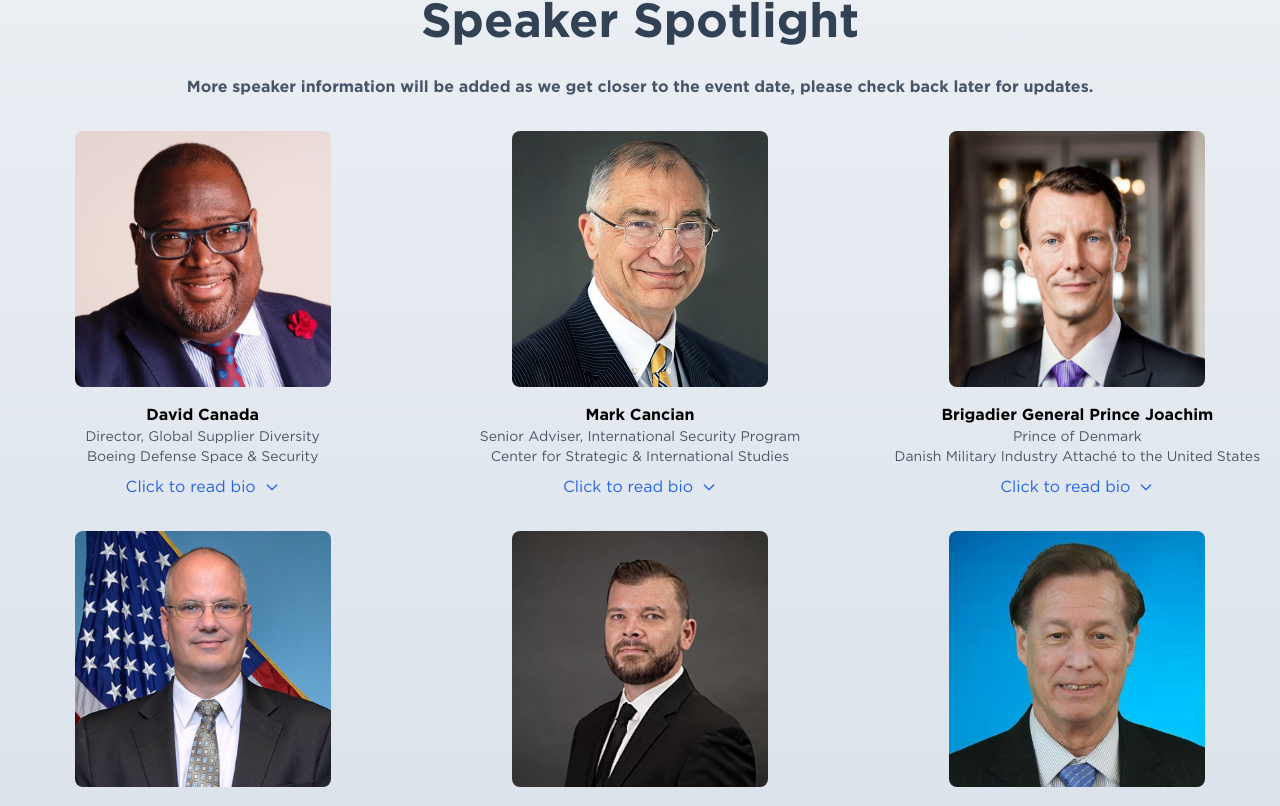
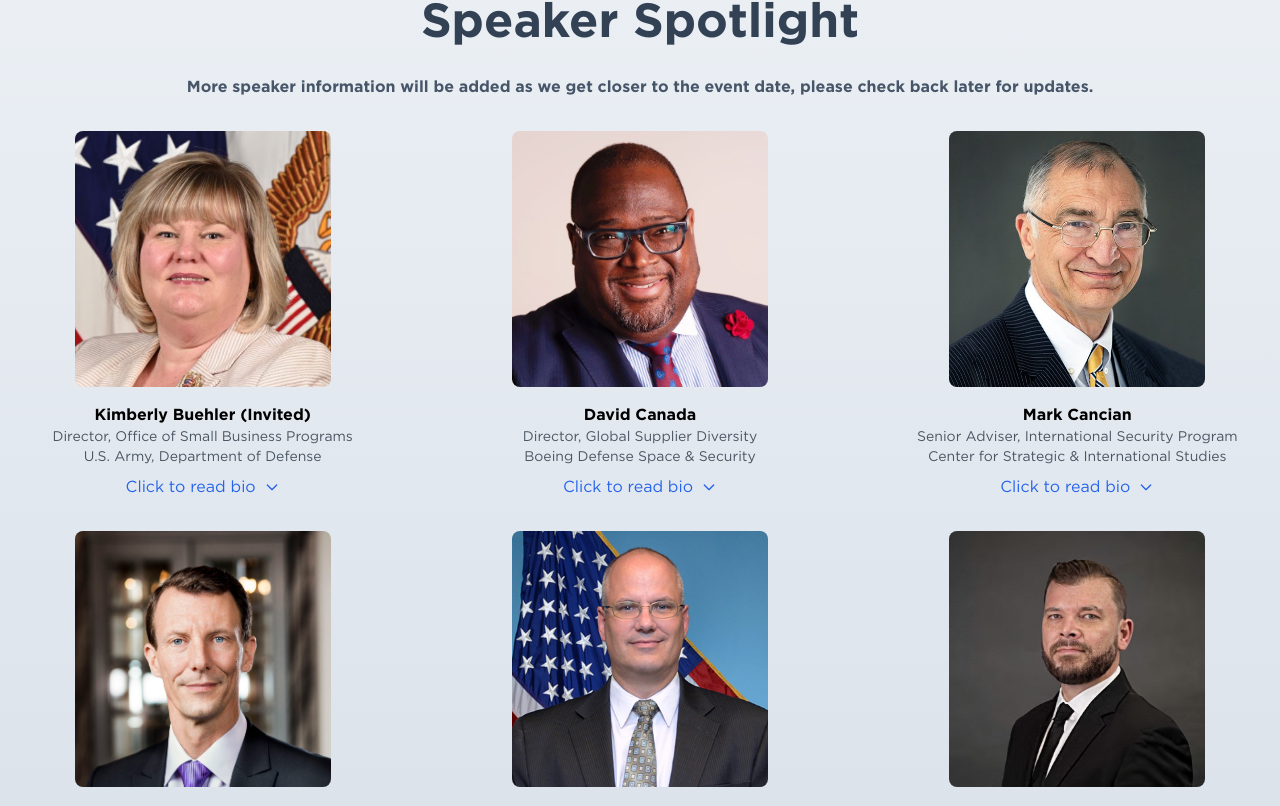
Before and after one commit to masonym/ada-website, a Next.js app: page /events/2025-defense-industry-forecast/speakers in a window 1280 px wide. Shown: the part 769-1575 px from the top of the page. Built offline with nearby package versions, Linux system fonts and the light colour scheme.

Commit message:
Added new speaker & updated speaker text

```diff
--- a/src/constants/speakers.ts
+++ b/src/constants/speakers.ts
@@ -15,7 +15,7 @@ export const SPEAKERS = [
             },
             {
                 image: "/speakers/joachim_christian.png",
-                name: "Brigadier General Prince Joachim",
+                name: "Brigadier General Prince Joachim (Invited)",
                 position: "Prince of Denmark",
                 company: "Danish Military Industry Attaché to the United States",
                 bio: `
@@ -107,17 +107,17 @@ export const SPEAKERS = [
                 execution.
                 `
             },
-            // {
-            //     image: "/speakers/kimberly_buhler.png",
-            //     name: "Kimberly Buehler",
-            //     position: "Director, Office of Small Business Programs",
-            //     company: "U.S. Army, Department of Defense",
-            //     bio: `
-            //     Ms. Kimberly D. Buehler was appointed to the Senior Executive Service in August 2019. She currently serves as the Director for the Army Office of Small Business Programs, where she provides executive leadership for all aspects of the Army's small business mission, including advocacy and outreach for all small business programs, development and dissemination of policies and procedures for execution of small business functions, and oversight for the execution of the small business program at the Army’s contracting activities--equating to more than $20 billion dollars of annual spending.
-            //     <br></br>
-            //     Ms. Buehler represents the Secretary of the Army at congressional committee and subcommittee hearings on small business matters, and leads strategic inter-agency communication with the Small Business Administration, the Office of Federal Procurement Policy, the Minority Business Development Agency (Department of Commerce), and other agencies and presidential commissions.
-            //     `
-            // },
+            {
+                image: "/speakers/kimberly_buhler.png",
+                name: "Kimberly Buehler (Invited)",
+                position: "Director, Office of Small Business Programs",
+                company: "U.S. Army, Department of Defense",
+                bio: `
+                Ms. Kimberly D. Buehler was appointed to the Senior Executive Service in August 2019. She currently serves as the Director for the Army Office of Small Business Programs, where she provides executive leadership for all aspects of the Army's small business mission, including advocacy and outreach for all small business programs, development and dissemination of policies and procedures for execution of small business functions, and oversight for the execution of the small business program at the Army’s contracting activities--equating to more than $20 billion dollars of annual spending.
+                <br></br>
+                Ms. Buehler represents the Secretary of the Army at congressional committee and subcommittee hearings on small business matters, and leads strategic inter-agency communication with the Small Business Administration, the Office of Federal Procurement Policy, the Minority Business Development Agency (Department of Commerce), and other agencies and presidential commissions.
+                `
+            },
             {
                 image: "/speakers/david_canada.png",
                 name: "David Canada",
```
